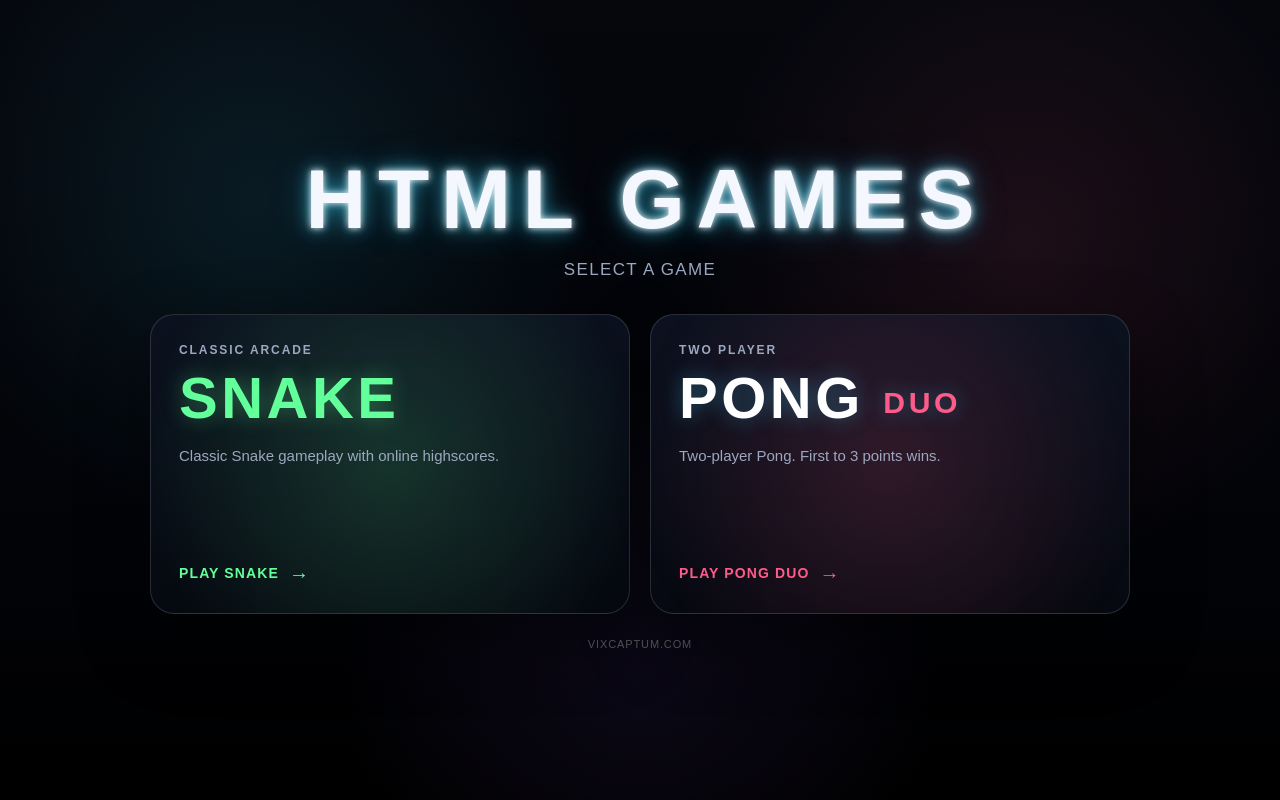
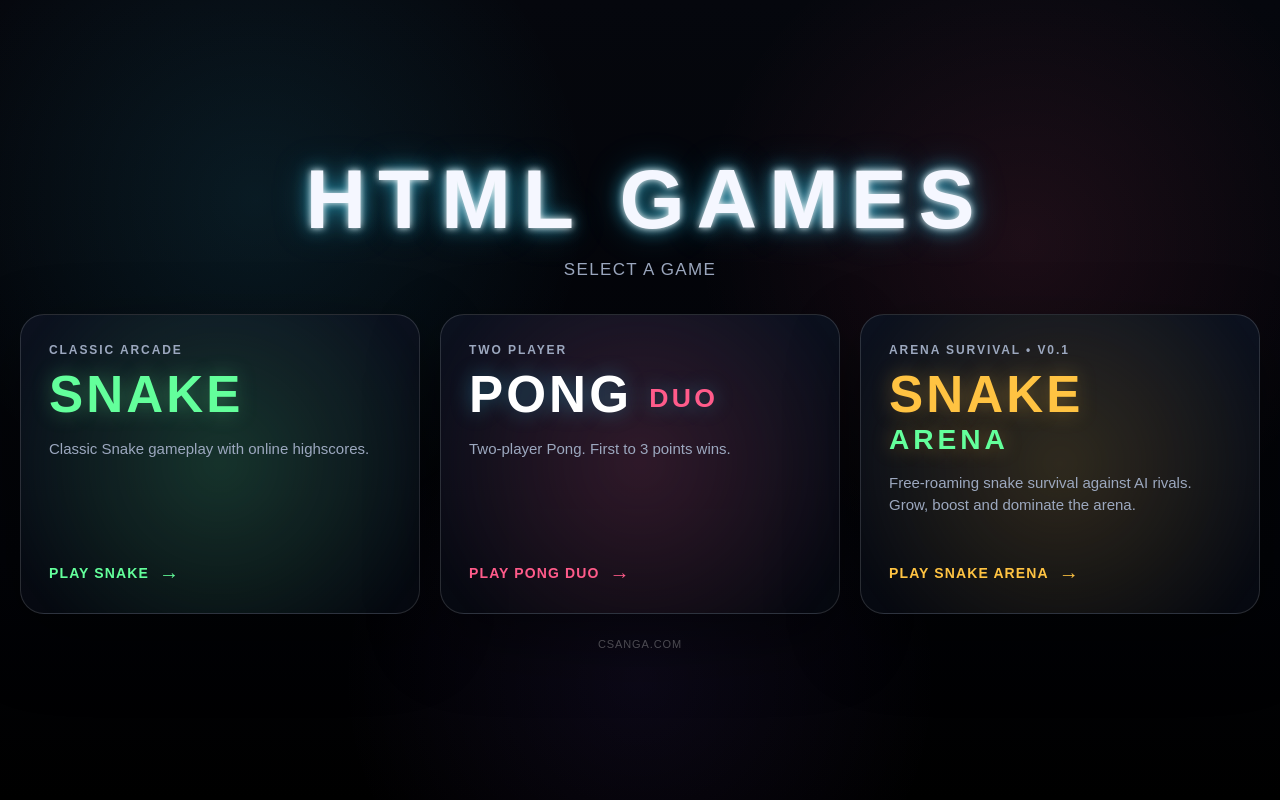
Before and after one commit to sokolum/html_games, a plain HTML site: page index.html in a window 1280 px wide. Drawn offline with Linux system fonts and the light colour scheme.

Commit message:
Add Snake Arena to games landing page

```diff
--- a/index.html
+++ b/index.html
@@ -6,90 +6,26 @@
   <meta name="theme-color" content="#05070d">
   <title>HTML Games</title>
   <style>
-    :root{
-      --bg:#03050a;--panel:#0b1120;--line:rgba(255,255,255,.14);
-      --text:#f5f7ff;--muted:#9ca8bf;--cyan:#38d7ff;--pink:#ff5b8a;
-      --green:#63ff9b;--purple:#8a5cff
-    }
+    :root{--bg:#03050a;--panel:#0b1120;--line:rgba(255,255,255,.14);--text:#f5f7ff;--muted:#9ca8bf;--cyan:#38d7ff;--pink:#ff5b8a;--green:#63ff9b;--purple:#8a5cff;--amber:#ffc342}
     *{box-sizing:border-box;-webkit-tap-highlight-color:transparent}
     html,body{margin:0;min-height:100%;background:#000;color:var(--text);font-family:Arial,Helvetica,sans-serif}
-    body{
-      min-height:100dvh;display:flex;align-items:center;justify-content:center;
-      padding:max(20px,env(safe-area-inset-top)) max(20px,env(safe-area-inset-right))
-              max(20px,env(safe-area-inset-bottom)) max(20px,env(safe-area-inset-left));
-      background:
-        radial-gradient(circle at 20% 25%,rgba(56,215,255,.10),transparent 28%),
-        radial-gradient(circle at 80% 30%,rgba(255,91,138,.10),transparent 28%),
-        radial-gradient(circle at 50% 85%,rgba(138,92,255,.08),transparent 32%),
-        linear-gradient(180deg,#05070d,#020307 70%,#000)
-    }
-    .wrap{width:min(980px,100%)}
-    .brand{text-align:center;margin-bottom:34px}
-    .brand h1{
-      margin:0;font-size:clamp(42px,7vw,84px);font-weight:900;letter-spacing:.14em;
-      padding-left:.14em;text-transform:uppercase;
-      text-shadow:0 0 7px rgba(255,255,255,.95),0 0 18px rgba(56,215,255,.7),0 0 36px rgba(56,215,255,.34)
-    }
-    .brand p{margin:12px 0 0;color:var(--muted);font-size:clamp(13px,2vw,17px);letter-spacing:.08em;text-transform:uppercase}
-    .games{display:grid;grid-template-columns:repeat(2,minmax(0,1fr));gap:20px}
-    .game{
-      position:relative;min-height:300px;border:1px solid var(--line);border-radius:24px;
-      padding:28px;text-decoration:none;color:var(--text);overflow:hidden;
-      background:linear-gradient(180deg,rgba(12,18,32,.96),rgba(6,9,17,.97));
-      box-shadow:0 26px 70px rgba(0,0,0,.42);
-      transition:transform .18s ease,border-color .18s ease,box-shadow .18s ease;
-      display:flex;flex-direction:column;justify-content:space-between
-    }
-    .game:hover,.game:focus-visible{transform:translateY(-4px);outline:none}
-    .game::before{content:"";position:absolute;inset:-30%;opacity:.16;filter:blur(12px);pointer-events:none}
-    .snake::before{background:radial-gradient(circle,var(--green),transparent 58%)}
-    .pong::before{background:radial-gradient(circle,var(--pink),transparent 58%)}
-    .snake:hover{border-color:rgba(99,255,155,.65);box-shadow:0 26px 70px rgba(0,0,0,.42),0 0 28px rgba(99,255,155,.16)}
-    .pong:hover{border-color:rgba(255,91,138,.65);box-shadow:0 26px 70px rgba(0,0,0,.42),0 0 28px rgba(255,91,138,.16)}
-    .top{position:relative;z-index:1}
-    .eyebrow{color:var(--muted);font-size:12px;font-weight:800;letter-spacing:.16em;text-transform:uppercase;margin-bottom:12px}
-    .game h2{margin:0;font-size:clamp(34px,5vw,58px);font-weight:900;line-height:1;text-transform:uppercase;letter-spacing:.06em}
-    .snake h2{color:var(--green);text-shadow:0 0 20px rgba(99,255,155,.35)}
-    .pong h2{color:#fff;text-shadow:0 0 20px rgba(56,215,255,.35)}
-    .duo{font-size:.52em;vertical-align:middle;color:var(--pink);letter-spacing:.12em}
-    .desc{position:relative;z-index:1;margin-top:18px;color:var(--muted);font-size:15px;line-height:1.5;max-width:90%}
-    .play{position:relative;z-index:1;margin-top:28px;display:inline-flex;align-items:center;gap:10px;font-size:14px;font-weight:900;letter-spacing:.08em;text-transform:uppercase}
-    .snake .play{color:var(--green)} .pong .play{color:var(--pink)}
-    .arrow{font-size:20px;transform:translateY(-1px)}
-    .footer{text-align:center;margin-top:24px;color:rgba(255,255,255,.34);font-size:11px;letter-spacing:.08em;text-transform:uppercase}
-    @media(max-width:760px){
-      body{align-items:flex-start}
-      .wrap{padding-top:10px}
-      .games{grid-template-columns:1fr}
-      .game{min-height:230px}
-    }
+    body{min-height:100dvh;display:flex;align-items:center;justify-content:center;padding:max(20px,env(safe-area-inset-top)) max(20px,env(safe-area-inset-right)) max(20px,env(safe-area-inset-bottom)) max(20px,env(safe-area-inset-left));background:radial-gradient(circle at 20% 25%,rgba(56,215,255,.10),transparent 28%),radial-gradient(circle at 80% 30%,rgba(255,91,138,.10),transparent 28%),radial-gradient(circle at 50% 85%,rgba(138,92,255,.08),transparent 32%),linear-gradient(180deg,#05070d,#020307 70%,#000)}
+    .wrap{width:min(1280px,100%)}.brand{text-align:center;margin-bottom:34px}.brand h1{margin:0;font-size:clamp(42px,7vw,84px);font-weight:900;letter-spacing:.14em;padding-left:.14em;text-transform:uppercase;text-shadow:0 0 7px rgba(255,255,255,.95),0 0 18px rgba(56,215,255,.7),0 0 36px rgba(56,215,255,.34)}.brand p{margin:12px 0 0;color:var(--muted);font-size:clamp(13px,2vw,17px);letter-spacing:.08em;text-transform:uppercase}
+    .games{display:grid;grid-template-columns:repeat(3,minmax(0,1fr));gap:20px}.game{position:relative;min-height:300px;border:1px solid var(--line);border-radius:24px;padding:28px;text-decoration:none;color:var(--text);overflow:hidden;background:linear-gradient(180deg,rgba(12,18,32,.96),rgba(6,9,17,.97));box-shadow:0 26px 70px rgba(0,0,0,.42);transition:transform .18s ease,border-color .18s ease,box-shadow .18s ease;display:flex;flex-direction:column;justify-content:space-between}.game:hover,.game:focus-visible{transform:translateY(-4px);outline:none}.game::before{content:"";position:absolute;inset:-30%;opacity:.16;filter:blur(12px);pointer-events:none}.snake::before{background:radial-gradient(circle,var(--green),transparent 58%)}.pong::before{background:radial-gradient(circle,var(--pink),transparent 58%)}.arena::before{background:radial-gradient(circle,var(--amber),transparent 58%)}.snake:hover{border-color:rgba(99,255,155,.65);box-shadow:0 26px 70px rgba(0,0,0,.42),0 0 28px rgba(99,255,155,.16)}.pong:hover{border-color:rgba(255,91,138,.65);box-shadow:0 26px 70px rgba(0,0,0,.42),0 0 28px rgba(255,91,138,.16)}.arena:hover{border-color:rgba(255,195,66,.7);box-shadow:0 26px 70px rgba(0,0,0,.42),0 0 28px rgba(255,195,66,.18)}
+    .top{position:relative;z-index:1}.eyebrow{color:var(--muted);font-size:12px;font-weight:800;letter-spacing:.16em;text-transform:uppercase;margin-bottom:12px}.game h2{margin:0;font-size:clamp(30px,4vw,52px);font-weight:900;line-height:1;text-transform:uppercase;letter-spacing:.06em}.snake h2{color:var(--green);text-shadow:0 0 20px rgba(99,255,155,.35)}.pong h2{color:#fff;text-shadow:0 0 20px rgba(56,215,255,.35)}.arena h2{color:var(--amber);text-shadow:0 0 20px rgba(255,195,66,.35)}.duo{font-size:.52em;vertical-align:middle;color:var(--pink);letter-spacing:.12em}.arenaWord{display:block;font-size:.55em;color:var(--green);letter-spacing:.14em;margin-top:6px}.desc{position:relative;z-index:1;margin-top:18px;color:var(--muted);font-size:15px;line-height:1.5;max-width:95%}.play{position:relative;z-index:1;margin-top:28px;display:inline-flex;align-items:center;gap:10px;font-size:14px;font-weight:900;letter-spacing:.08em;text-transform:uppercase}.snake .play{color:var(--green)}.pong .play{color:var(--pink)}.arena .play{color:var(--amber)}.arrow{font-size:20px;transform:translateY(-1px)}.footer{text-align:center;margin-top:24px;color:rgba(255,255,255,.34);font-size:11px;letter-spacing:.08em;text-transform:uppercase}
+    @media(max-width:980px){.games{grid-template-columns:1fr 1fr}.arena{grid-column:1/-1}}
+    @media(max-width:760px){body{align-items:flex-start}.wrap{padding-top:10px}.games{grid-template-columns:1fr}.arena{grid-column:auto}.game{min-height:230px}}
   </style>
 </head>
 <body>
   <main class="wrap">
-    <header class="brand">
-      <h1>HTML Games</h1>
-      <p>Select a game</p>
-    </header>
+    <header class="brand"><h1>HTML Games</h1><p>Select a game</p></header>
     <section class="games" aria-label="Games">
-      <a class="game snake" href="/snake/">
-        <div class="top">
-          <div class="eyebrow">Classic Arcade</div>
-          <h2>Snake</h2>
-          <div class="desc">Classic Snake gameplay with online highscores.</div>
-        </div>
-        <div class="play">Play Snake <span class="arrow">→</span></div>
-      </a>
-      <a class="game pong" href="/pongduo/">
-        <div class="top">
-          <div class="eyebrow">Two Player</div>
-          <h2>Pong <span class="duo">DUO</span></h2>
-          <div class="desc">Two-player Pong. First to 3 points wins.</div>
-        </div>
-        <div class="play">Play Pong Duo <span class="arrow">→</span></div>
-      </a>
+      <a class="game snake" href="/snake/"><div class="top"><div class="eyebrow">Classic Arcade</div><h2>Snake</h2><div class="desc">Classic Snake gameplay with online highscores.</div></div><div class="play">Play Snake <span class="arrow">→</span></div></a>
+      <a class="game pong" href="/pongduo/"><div class="top"><div class="eyebrow">Two Player</div><h2>Pong <span class="duo">DUO</span></h2><div class="desc">Two-player Pong. First to 3 points wins.</div></div><div class="play">Play Pong Duo <span class="arrow">→</span></div></a>
+      <a class="game arena" href="/snake-arena/"><div class="top"><div class="eyebrow">Arena Survival • v0.1</div><h2>Snake <span class="arenaWord">Arena</span></h2><div class="desc">Free-roaming snake survival against AI rivals. Grow, boost and dominate the arena.</div></div><div class="play">Play Snake Arena <span class="arrow">→</span></div></a>
     </section>
-    <div class="footer">vixcaptum.com</div>
+    <div class="footer">csanga.com</div>
   </main>
 </body>
 </html>
```
